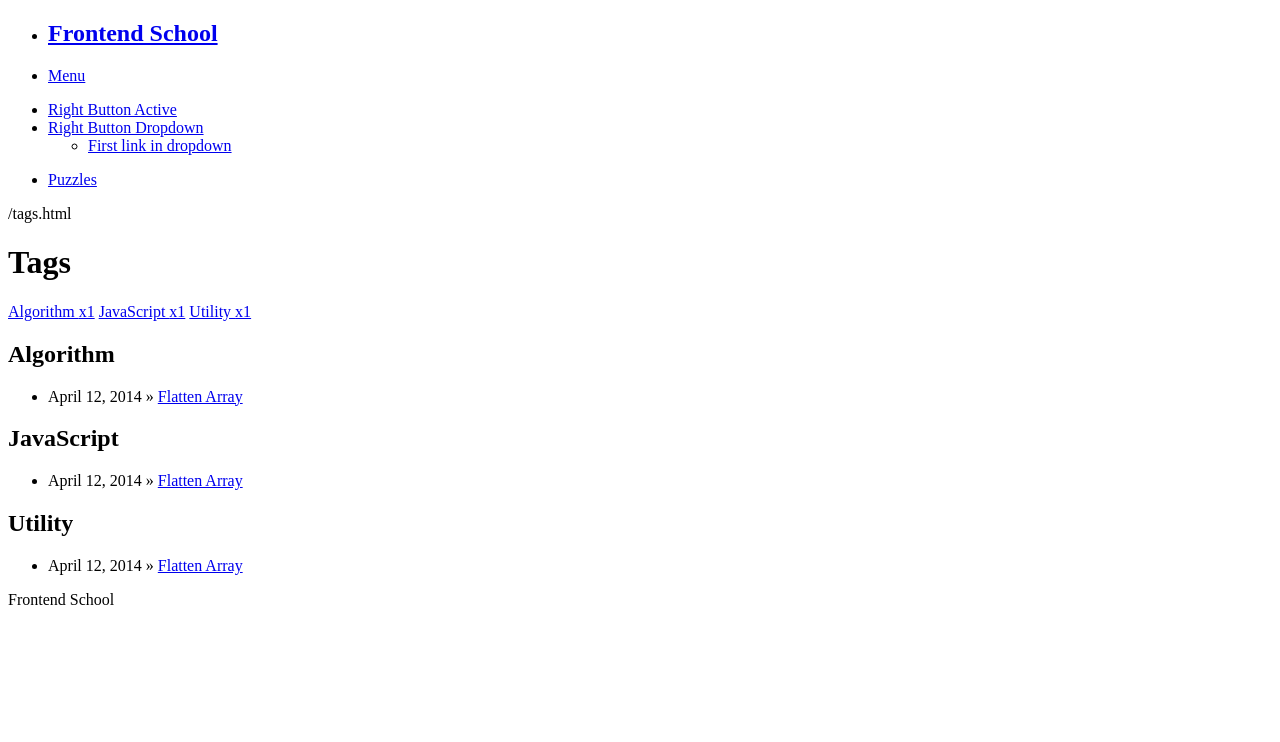
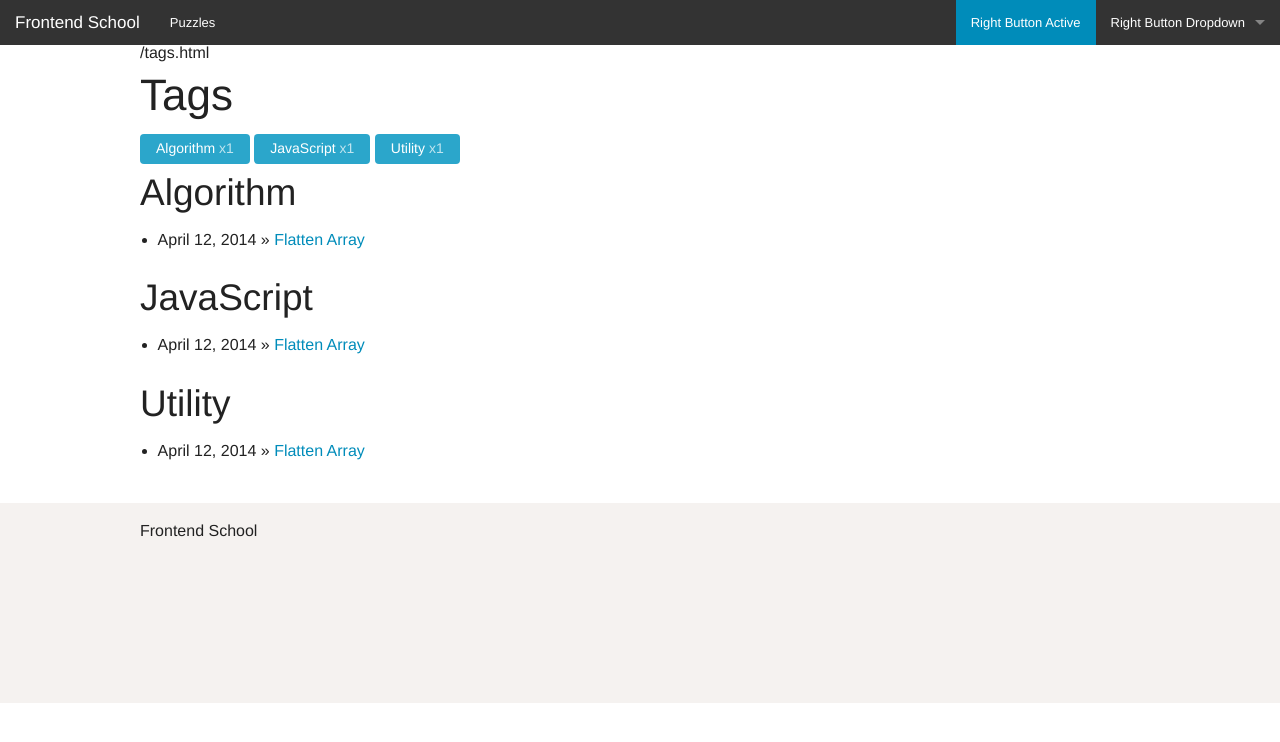
Before and after one commit to dhruvbhatia/frontend-school, a Jekyll site: the page built from tags.html, in a window 1280 px wide. Shown: the top 742 px of the page. Built offline with Jekyll 4.4.1, drawn with Linux system fonts in a browser that asks for light colours.

Commit message:
Added tags; Improved layout

```diff
--- a/_layouts/default.html
+++ b/_layouts/default.html
@@ -5,10 +5,10 @@
   <title>{{ page.title }}</title>
 
   <!-- syntax highlighting CSS -->
-  <link rel="stylesheet" href="{{ site.baseurl }}css/syntax.css">
+  <link rel="stylesheet" href="{{ site.baseurl }}/css/syntax.css">
 
   <!-- Custom CSS -->
-  <link rel="stylesheet" href="{{ site.baseurl }}assets/css/app.min.css">
+  <link rel="stylesheet" href="{{ site.baseurl }}/assets/css/app.min.css">
 
 </head>
 <body>
@@ -62,7 +62,7 @@
 
   </div>
 
-  <script type="text/javascript" src="{{ site.baseurl }}assets/js/app.min.js"></script>
+  <script type="text/javascript" src="{{ site.baseurl }}/assets/js/app.min.js"></script>
 
 </body>
 
--- a/index.html
+++ b/index.html
@@ -13,7 +13,7 @@ title: Frontend School - Home
   <h1>Puzzles</h1>
   <ul class="posts">
     {% for puzzle in site.posts %}
-      <li><span>{{ puzzle.date | date_to_string }}</span> &raquo; <a href="{{ site.baseurl }}{{ puzzle.url }}">{{ puzzle.title }}</a></li>
+      <li><span>{{ puzzle.date | date_to_string }}</span> &raquo; <a href="{{ site.baseurl }}/{{ puzzle.url }}">{{ puzzle.title }}</a></li>
     {% endfor %}
   </ul>
 </div>
```
Also changed, not shown: 3 other files.
